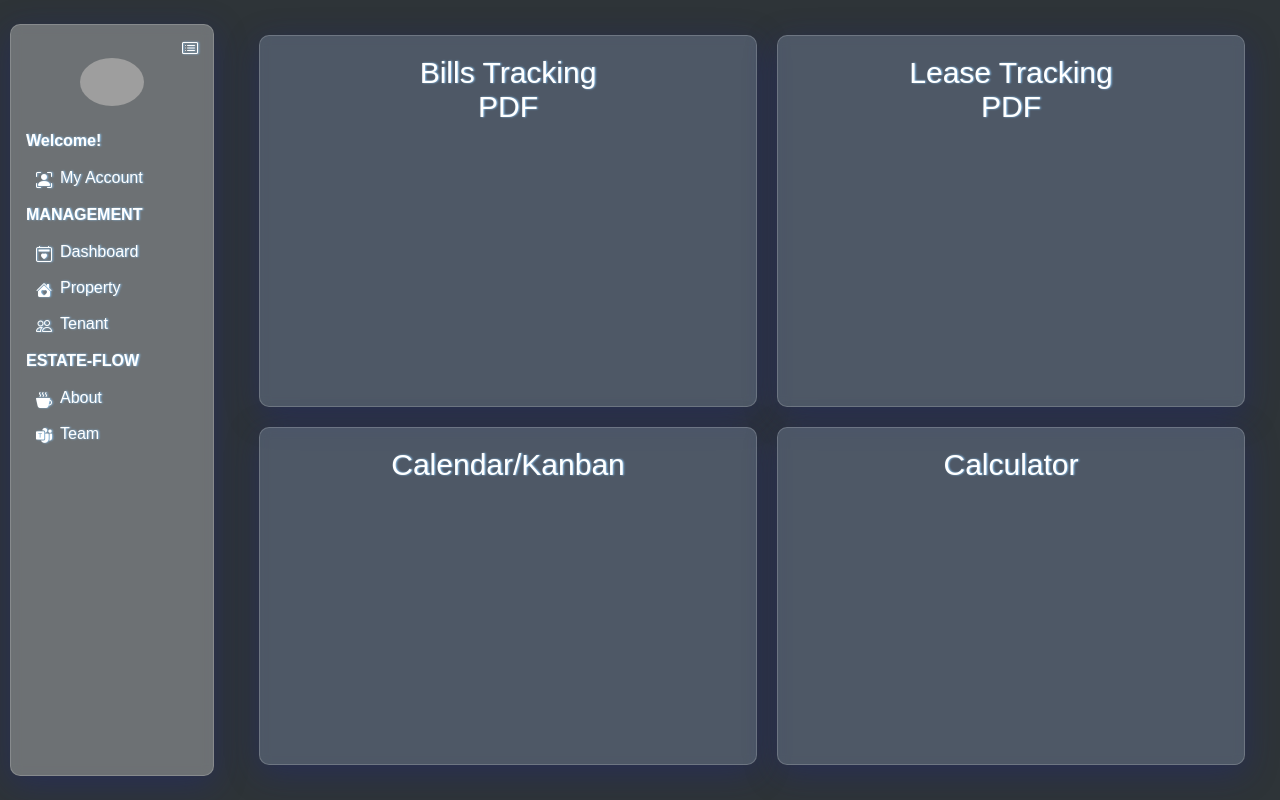
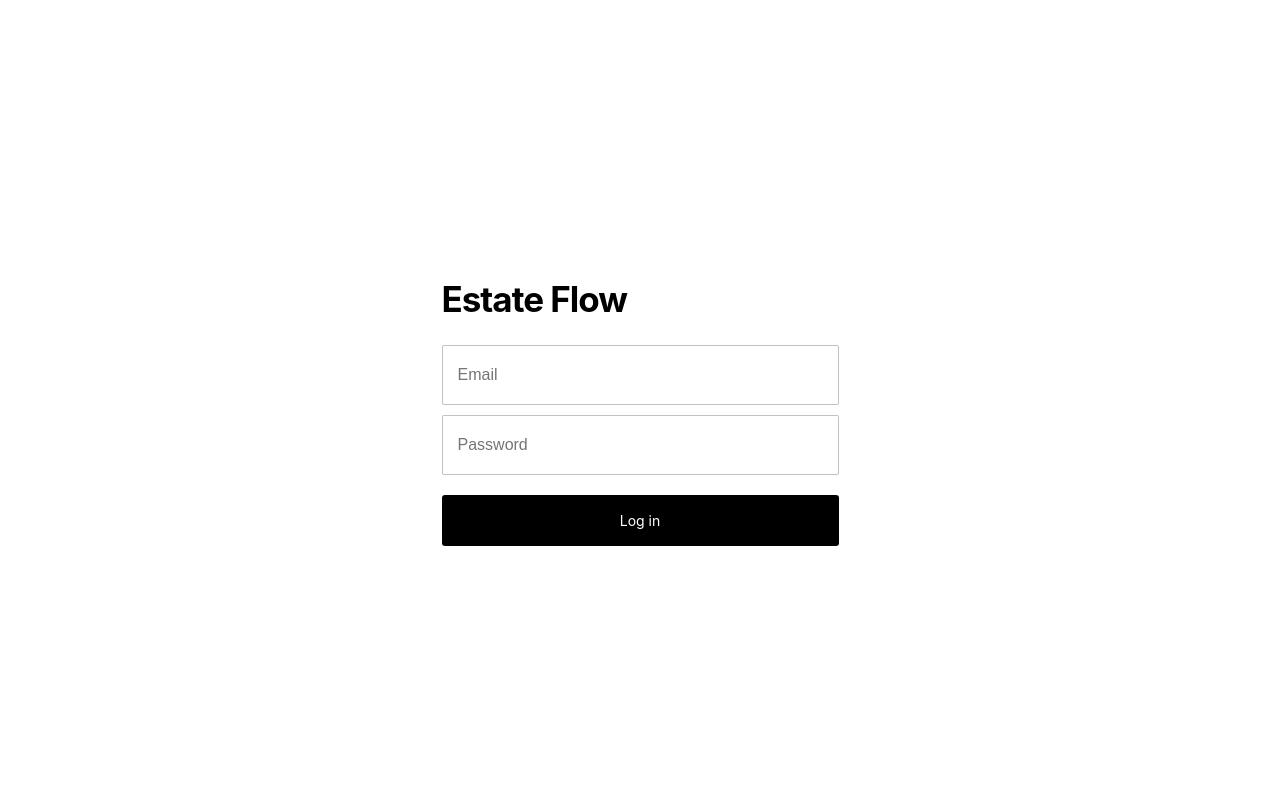
Before and after one commit to ryanzhxu/estate-flow, a React (Create React App) app in the folder frontend/: page / in a window 1280 px wide. Built offline with nearby package versions, Linux system fonts and the light colour scheme; grey boxes are pictures that could not be loaded.

Commit message:
EF-25: Resolved merge confs

```diff
--- a/frontend/src/App.js
+++ b/frontend/src/App.js
@@ -1,11 +1,15 @@
 import './App.css';
 import React from 'react';
+import { useSelector } from 'react-redux';
+import { selectUser } from './reducers/userSlice';
+import Login from './components/login/Login';
 import HomeWelcomePage from './components/home/HomeWelcomePage';
 
 function App() {
+  const user = useSelector(selectUser);
   return (
-    <HomeWelcomePage />
     // <InputForm fields={Object.values(LeaseFormInputs.Required)} />
+    <div>{user ? <HomeWelcomePage /> : <Login />}</div>
   );
 }
 
--- /dev/null
+++ b/frontend/src/app/store.js
@@ -0,0 +1,8 @@
+import { configureStore } from "@reduxjs/toolkit";
+import userReducer from "../reducers/userSlice";
+
+export default configureStore({
+    reducer: {
+        user: userReducer,
+    },
+});
--- a/frontend/src/components/Login.jsx
+++ /dev/null
@@ -1,5 +0,0 @@
-const Login = () => {
-    //TODO
-};
-
-export default Login;
--- /dev/null
+++ b/frontend/src/components/login/Login.css
@@ -0,0 +1,56 @@
+.login {
+    display: flex;
+    flex-direction: column;
+    justify-content: center;
+    height: 100vh;
+    align-items: center;
+}
+
+.login-form {
+    display: flex;
+    flex-direction: column;
+}
+
+.login-form>h1 {
+    font-size: 35px;
+    margin-bottom: 15px;
+    padding-bottom: 10px;
+    letter-spacing: -1px;
+}
+
+.login-form>input {
+    min-width: 380px;
+    padding: 20px 0;
+    padding-left: 15px;
+    margin-bottom: 10px;
+    outline: none;
+    border: 1px solid rgba(0, 0, 0, 0.24);
+    border-radius: 2px;
+    font-size: 16px;
+}
+
+.login-form>input:hover {
+    background-color: #e5f0e8;
+}
+
+.login-form>input:focus {
+    box-shadow: 0 0 5px rgba(81, 203, 238, 1);
+    border: 1px solid rgba(81, 203, 238, 1);
+    transition: box-shadow 0.3s ease-in-out;
+}
+
+.login-btn {
+    padding: 17px 30px;
+    margin-top: 10px;
+    background: black;
+    border: none;
+    color: white;
+    font-size: 14px;
+    font-family: "Inter";
+    border-radius: 3px;
+    cursor: pointer;
+}
+
+.login-btn:hover {
+    background-color: #004c45;
+}
--- /dev/null
+++ b/frontend/src/components/login/Login.js
@@ -0,0 +1,39 @@
+import "./Login.css";
+import React, { useState } from "react";
+import { login } from "../../reducers/userSlice";
+import { useDispatch } from "react-redux";
+
+const Login = () => {
+    const [email, setEmail] = useState("");
+    const [password, setPassword] = useState("");
+
+    const dispatch = useDispatch();
+
+    const handleSubmit = (e) => {
+        e.preventDefault();
+
+        dispatch(
+            login({
+                email: email,
+                password: password,
+                loggedIn: true,
+            })
+        );
+
+        setEmail("");
+        setPassword("");
+    };
+
+    return (
+        <div className="login">
+            <form className="login-form" onSubmit={(e) => handleSubmit(e)}>
+                <h1>Estate Flow</h1>
+                <input type="email" value={email} placeholder="Email" onChange={(e) => setEmail(e.target.value)} />
+                <input type="password" value={password} placeholder="Password" onChange={(e) => setPassword(e.target.value)} />
+                <button type="submit" className="login-btn">Log in</button>
+            </form>
+        </div>
+    );
+};
+
+export default Login;
--- /dev/null
+++ b/frontend/src/reducers/userSlice.js
@@ -0,0 +1,22 @@
+import { createSlice } from "@reduxjs/toolkit";
+
+export const userSlice = createSlice({
+    name: "user",
+    initialState: {
+        user: null,
+    },
+    reducers: {
+        login: (state, action) => {
+            state.user = action.payload;
+        },
+        logout: (state) => {
+            state.user = null;
+        },
+    },
+});
+
+export const { login, logout } = userSlice.actions;
+
+export const selectUser = (state) => state.user.user;
+
+export default userSlice.reducer;
```
Also changed, not shown: frontend/src/index.js (+5 -2 lines), frontend/src/pages/HomePage.js (added, +9 -0 lines).
